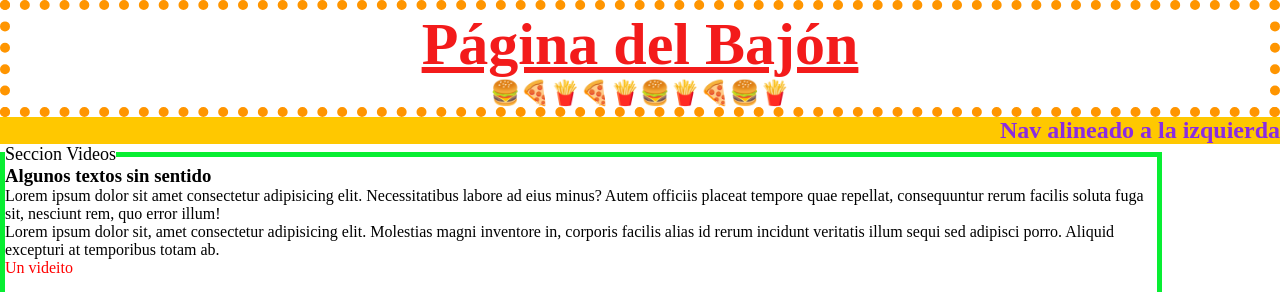
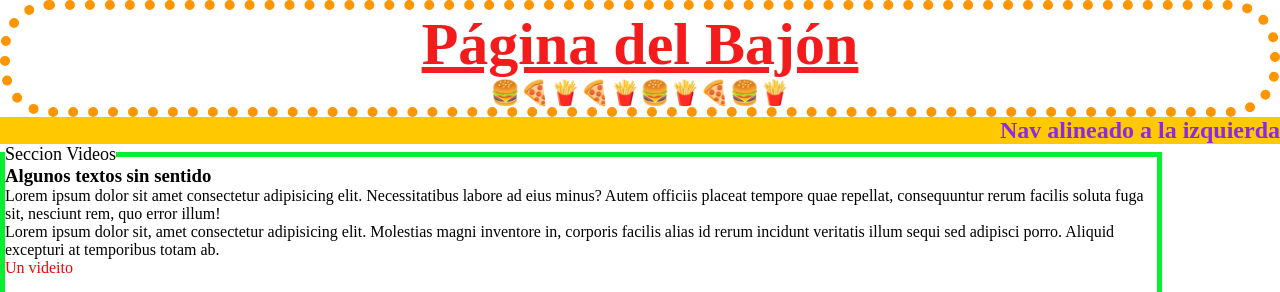
Before and after one commit to LucasMira7/TrabajosPracticos, a plain HTML site: page CLase -3/Etiquetas.html in a window 1280 px wide. Shown: the top 292 px of the page. Drawn offline with Linux system fonts and the light colour scheme.

Commit message:
cambios en el header

```diff
--- a/CLase -3/style.css
+++ b/CLase -3/style.css
@@ -6,6 +6,11 @@
 header{
     border: 10px dotted rgb(255, 149, 0);
     text-align: center;
+    top: 0;
+    background-color: white;
+    background-clip: padding-box; /*comando para que el fondo abarque solo hasta el límite con el borde*/
+    border-radius: 50px;
+    position: sticky; /*comando para que el elemento se desplaze cuando scrolleamos en la pagina (requiere de un "top: 0 ")*/
 }
 
 #titulo{
```
